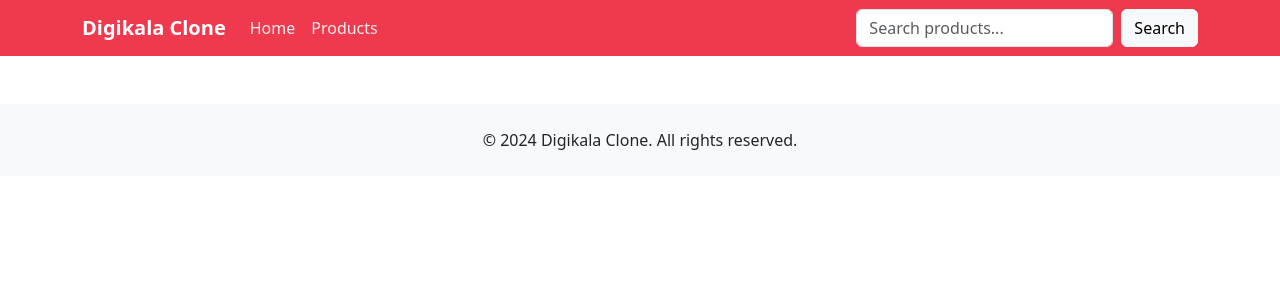
After one commit to Mohammadalijafari/Digikala, a Django app: template templates/base.html in a window 1280 px wide. The commit adds this page. Shown: the top 300 px of the page. Run offline with Django 5.2, Linux system fonts and the light colour scheme; the template is opened without the code that fills it, so the values that code supplies are empty.

Commit message:
Update products/views.py

```diff
--- /dev/null
+++ b/templates/base.html
@@ -0,0 +1,85 @@
+<!DOCTYPE html>
+<html lang="en">
+<head>
+    <meta charset="UTF-8">
+    <meta name="viewport" content="width=device-width, initial-scale=1.0">
+    <title>{% block title %}Digikala Clone{% endblock %}</title>
+    <link href="https://cdn.jsdelivr.net/npm/bootstrap@5.3.0/dist/css/bootstrap.min.css" rel="stylesheet">
+    <link rel="stylesheet" href="https://cdn.jsdelivr.net/npm/bootstrap-icons@1.11.0/font/bootstrap-icons.css">
+    <style>
+        :root {
+            --primary-color: #ef394e;
+            --secondary-color: #3f4064;
+        }
+        .navbar {
+            background-color: var(--primary-color);
+        }
+        .navbar-brand {
+            color: white !important;
+            font-weight: bold;
+        }
+        .nav-link {
+            color: rgba(255,255,255,0.9) !important;
+        }
+        .nav-link:hover {
+            color: white !important;
+        }
+        .product-card {
+            transition: transform 0.2s;
+            border: 1px solid #eee;
+        }
+        .product-card:hover {
+            transform: translateY(-5px);
+            box-shadow: 0 4px 15px rgba(0,0,0,0.1);
+        }
+        .product-image {
+            height: 200px;
+            object-fit: contain;
+        }
+        .price {
+            color: var(--primary-color);
+            font-weight: bold;
+        }
+        .rating {
+            color: #ffc107;
+        }
+    </style>
+</head>
+<body>
+    <nav class="navbar navbar-expand-lg navbar-dark mb-4">
+        <div class="container">
+            <a class="navbar-brand" href="/">Digikala Clone</a>
+            <button class="navbar-toggler" type="button" data-bs-toggle="collapse" data-bs-target="#navbarNav">
+                <span class="navbar-toggler-icon"></span>
+            </button>
+            <div class="collapse navbar-collapse" id="navbarNav">
+                <ul class="navbar-nav me-auto">
+                    <li class="nav-item">
+                        <a class="nav-link" href="/">Home</a>
+                    </li>
+                    <li class="nav-item">
+                        <a class="nav-link" href="/products">Products</a>
+                    </li>
+                </ul>
+                <form class="d-flex" action="/products" method="get">
+                    <input class="form-control me-2" type="search" name="q" placeholder="Search products...">
+                    <button class="btn btn-light" type="submit">Search</button>
+                </form>
+            </div>
+        </div>
+    </nav>
+
+    <div class="container">
+        {% block content %}
+        {% endblock %}
+    </div>
+
+    <footer class="bg-light mt-5 py-4">
+        <div class="container text-center">
+            <p class="mb-0">&copy; 2024 Digikala Clone. All rights reserved.</p>
+        </div>
+    </footer>
+
+    <script src="https://cdn.jsdelivr.net/npm/bootstrap@5.3.0/dist/js/bootstrap.bundle.min.js"></script>
+</body>
+</html>
```
Also changed, not shown: products/templates/products/product_detail.html (+15 -23 lines), products/views.py (+11 -2 lines), requirements.txt (+16 -0 lines), static/css/style.css (+7 -0 lines), templates/base/base.html (+13 -14 lines).
